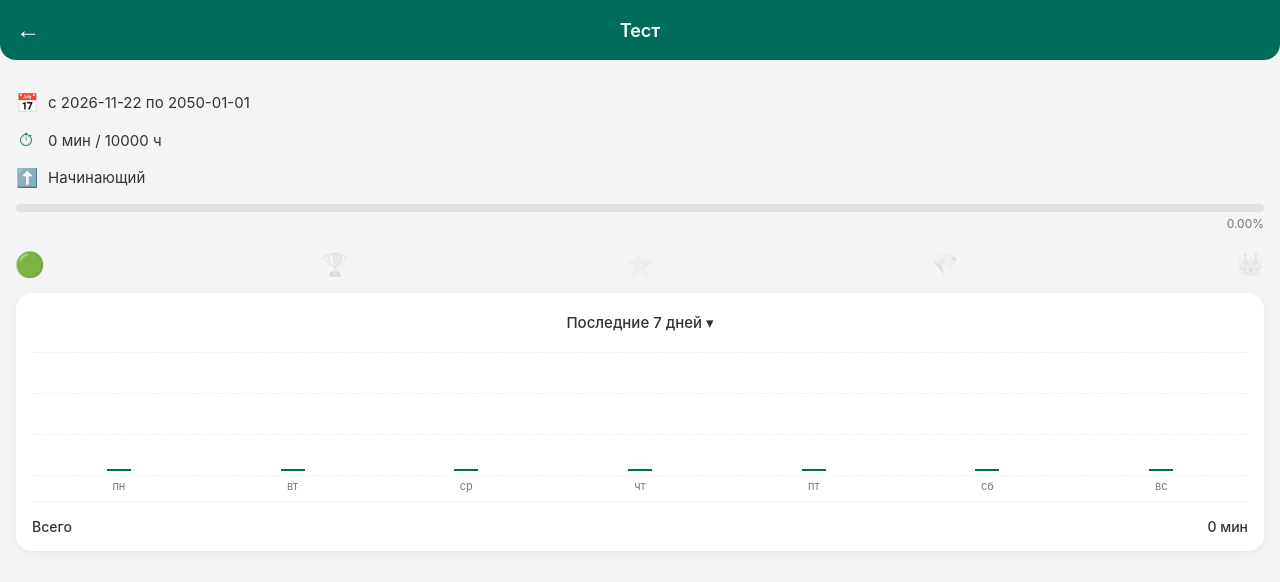
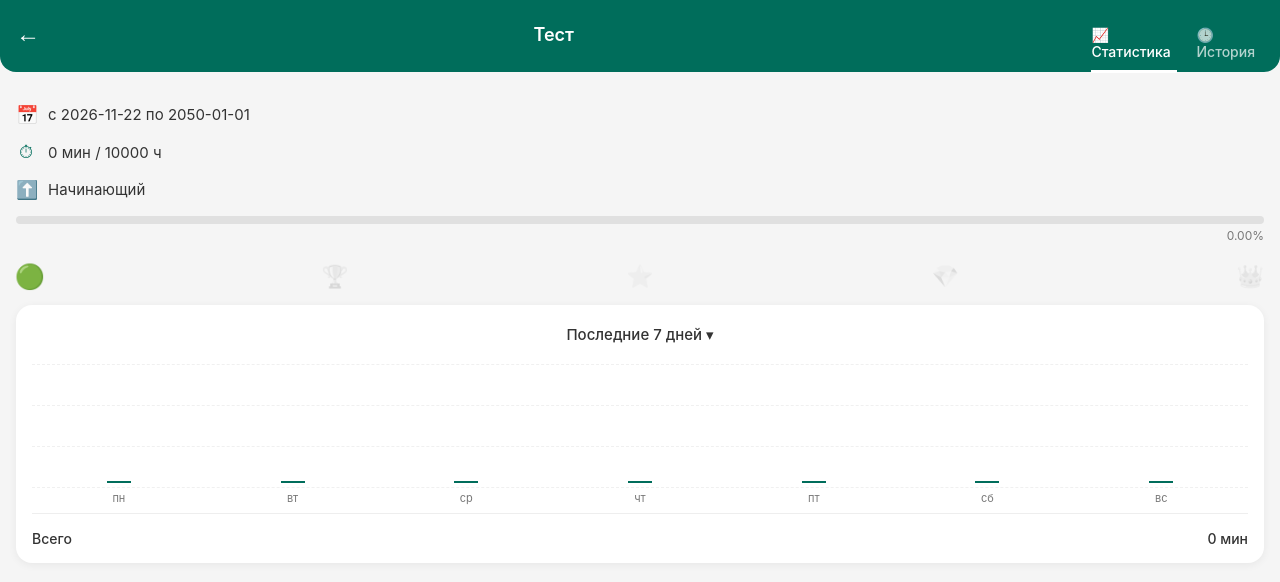
Before and after one commit to Hotabich0/Hours, a plain HTML site: page index.html in a window 1280 px wide. Both pictures are taken after a click on the element 640 px from the left and 177 px from the top of the page. Drawn offline with Linux system fonts and the light colour scheme.

Commit message:
Update index.html

```diff
--- a/index.html
+++ b/index.html
@@ -159,15 +159,24 @@
     </div>
 
     <!-- ЭКРАН 2: ДЕТАЛИ -->
-    <div id="view-detail" class="hidden">
-        <div class="header-detail">
-            <button class="back-btn" id="btn-back">←</button>
-            <h1 id="detail-title">Название</h1>
+  <!-- ЭКРАН 2: ДЕТАЛИ -->
+<div id="view-detail" class="hidden">
+    <div class="header-detail" style="padding-bottom: 0;">
+        <div class="header-top-row" style="display: flex; justify-content: space-between; align-items: center; margin-bottom: 20px; width: 100%;">
+            <button class="back-btn" id="btn-back" style="background: none; border: none; color: white; font-size: 24px; cursor: pointer; padding: 0;">←</button>
+            <h1 id="detail-title" style="margin: 0; font-size: 18px; font-weight: 600; color: white;">Название</h1>
             <span style="width:24px;"></span>
         </div>
 
-        <div class="content">
-            <div class="detail-info-list">
+        <!-- ВОТ ОНИ, ВКЛАДКИ -->
+        <div class="tabs" style="display: flex; gap: 20px; margin-bottom: -1px;">
+            <div class="tab active" style="padding: 10px 0; color: white; font-size: 14px; font-weight: 500; border-bottom: 3px solid white; cursor: pointer; display: flex; align-items: center; gap: 6px;">📈 Статистика</div>
+            <div class="tab" style="padding: 10px 0; color: rgba(255,255,255,0.7); font-size: 14px; font-weight: 500; border-bottom: 3px solid transparent; cursor: pointer; display: flex; align-items: center; gap: 6px;">🕒 История</div>
+        </div>
+    </div>
+
+    <div class="content">
+        <div class="detail-info-list">
                 <div class="info-row">
                     <span class="icon">📅</span>
                     <div id="detail-dates">с ... по ...</div>
```
